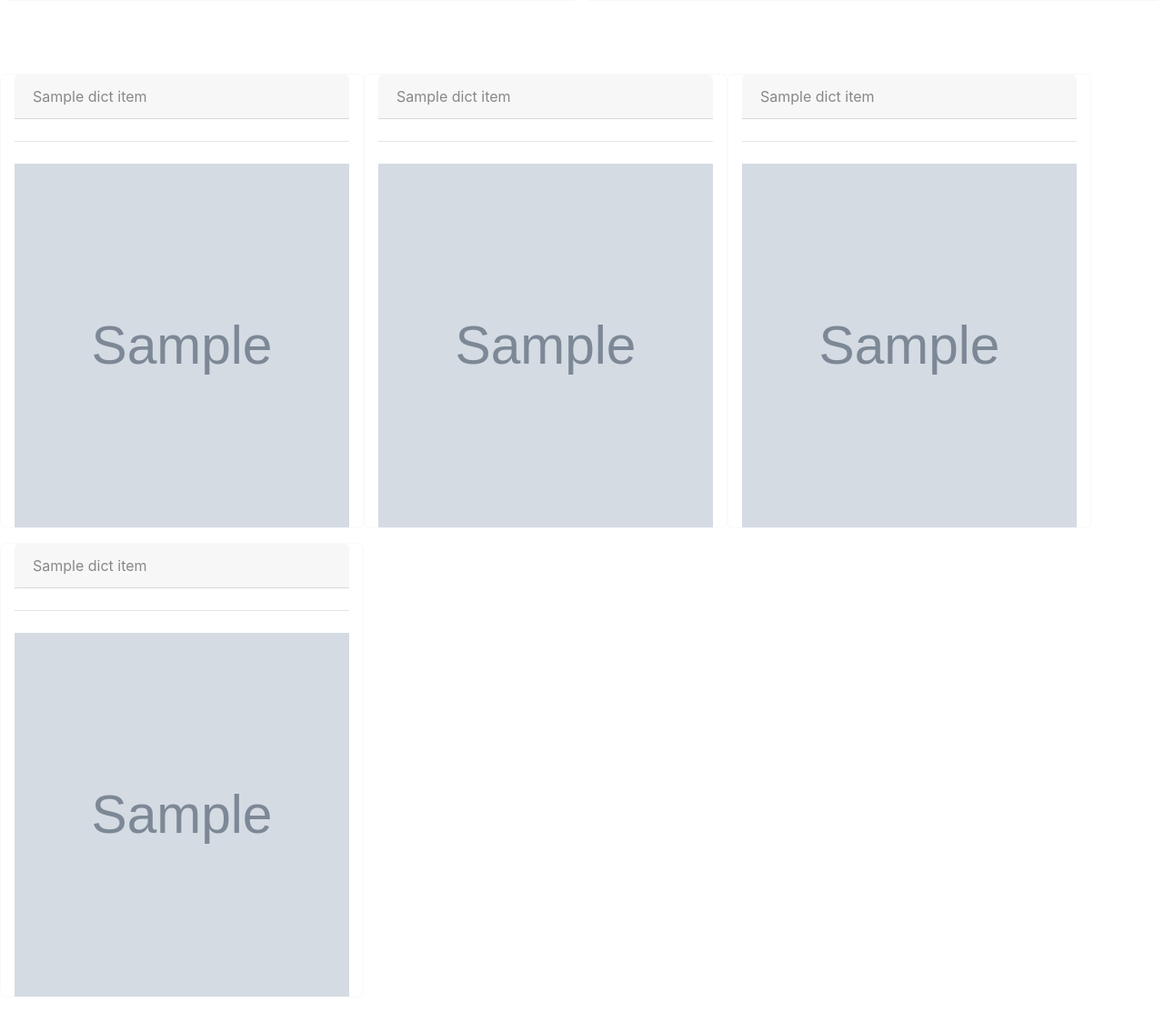
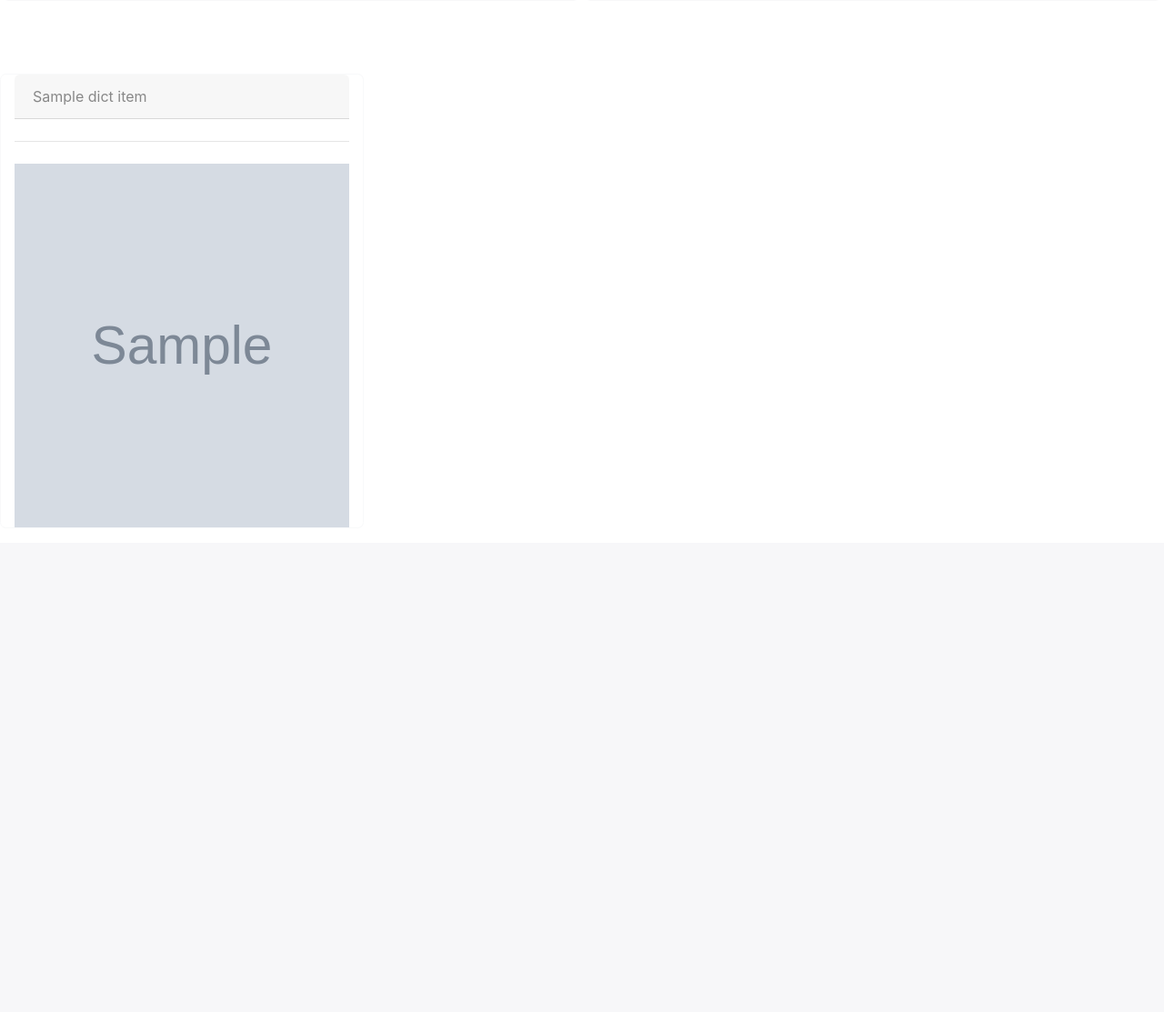
Before and after one commit to yizhiyin86/Web_scraping_MongoDB, a Flask app: page / in a window 1280 px wide. Shown: the part 1458-2571 px from the top of the page at 91% size. After the commit the page ends 2038 px from the top, so only its background shows below. Run offline with Flask 2, Linux system fonts and the light colour scheme; grey boxes marked "Sample" are stand-in pictures; a database or web service that is not in the repository returns one stand-in record (values such as "Sample title"); some libraries are stand-ins or nearby versions.

Commit message:
simplify with for loop

```diff
--- a/templates/index.html
+++ b/templates/index.html
@@ -47,29 +47,16 @@
                 {{ test.facts_table | safe}}
             </div>
         </div>
-        <!-- troubleshoot -->
+
         <div class="container col-md-12" style="margin:0 auto; margin-top:5rem" >
             <div class="row">
+                {% for item in hemi %}
                 <div class="card border-light mb-3 col-md-6" style="max-width: 25rem;">
-                    <div class="card-header">{{hemi[0].title}}</div>
+                    <div class="card-header">{{item.title}}</div>
                     <hr class="my-4">
-                    <img style="height: 400px; width: 100%; display: block;" src= {{hemi[0].image_url}} alt="hemisphere of mars"/>
+                    <img style="height: 400px; width: 100%; display: block;" src= {{item.image_url}} alt="hemisphere of mars"/>
                   </div>
-                  <div class="card border-light mb-3 col-md-6" style="max-width: 25rem;">
-                      <div class="card-header">{{hemi[1].title}}</div>
-                      <hr class="my-4">
-                      <img style="height: 400px; width: 100%; display: block;" src= {{hemi[1].image_url}} alt="hemisphere of mars"/>
-                    </div>
-                    <div class="card border-light mb-3 col-md-6" style="max-width: 25rem;">
-                        <div class="card-header">{{hemi[2].title}}</div>
-                        <hr class="my-4">
-                        <img style="height: 400px; width: 100%; display: block;" src= {{hemi[2].image_url}} alt="hemisphere of mars"/>
-                      </div>
-                      <div class="card border-light mb-3 col-md-6" style="max-width: 25rem;">
-                          <div class="card-header">{{hemi[3].title}}</div>
-                          <hr class="my-4">
-                          <img style="height: 400px; width: 100%; display: block;" src= {{hemi[3].image_url}} alt="hemisphere of mars"/>
-                        </div>
+                  {% endfor %}
         </div>
         </div>
 
```
